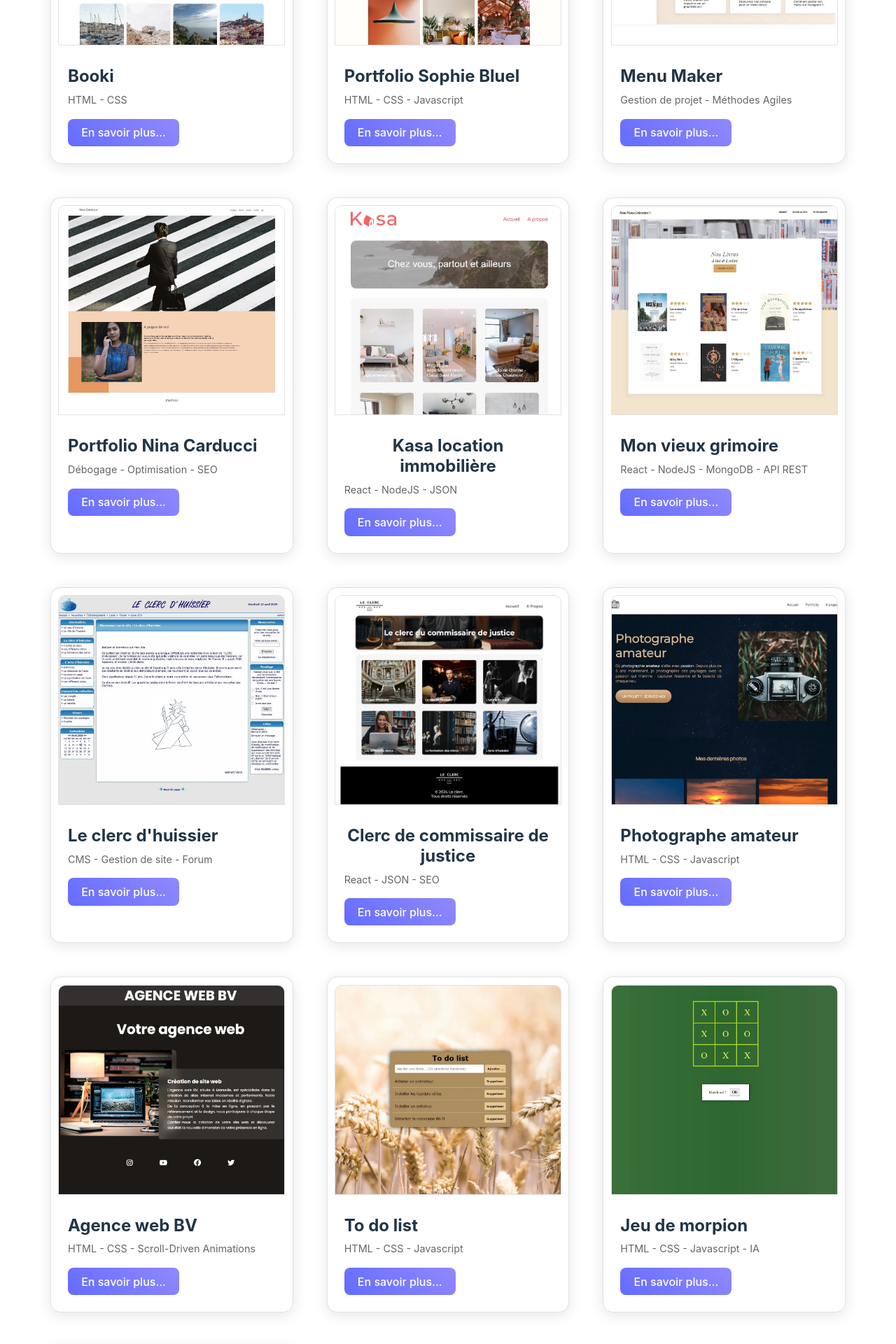
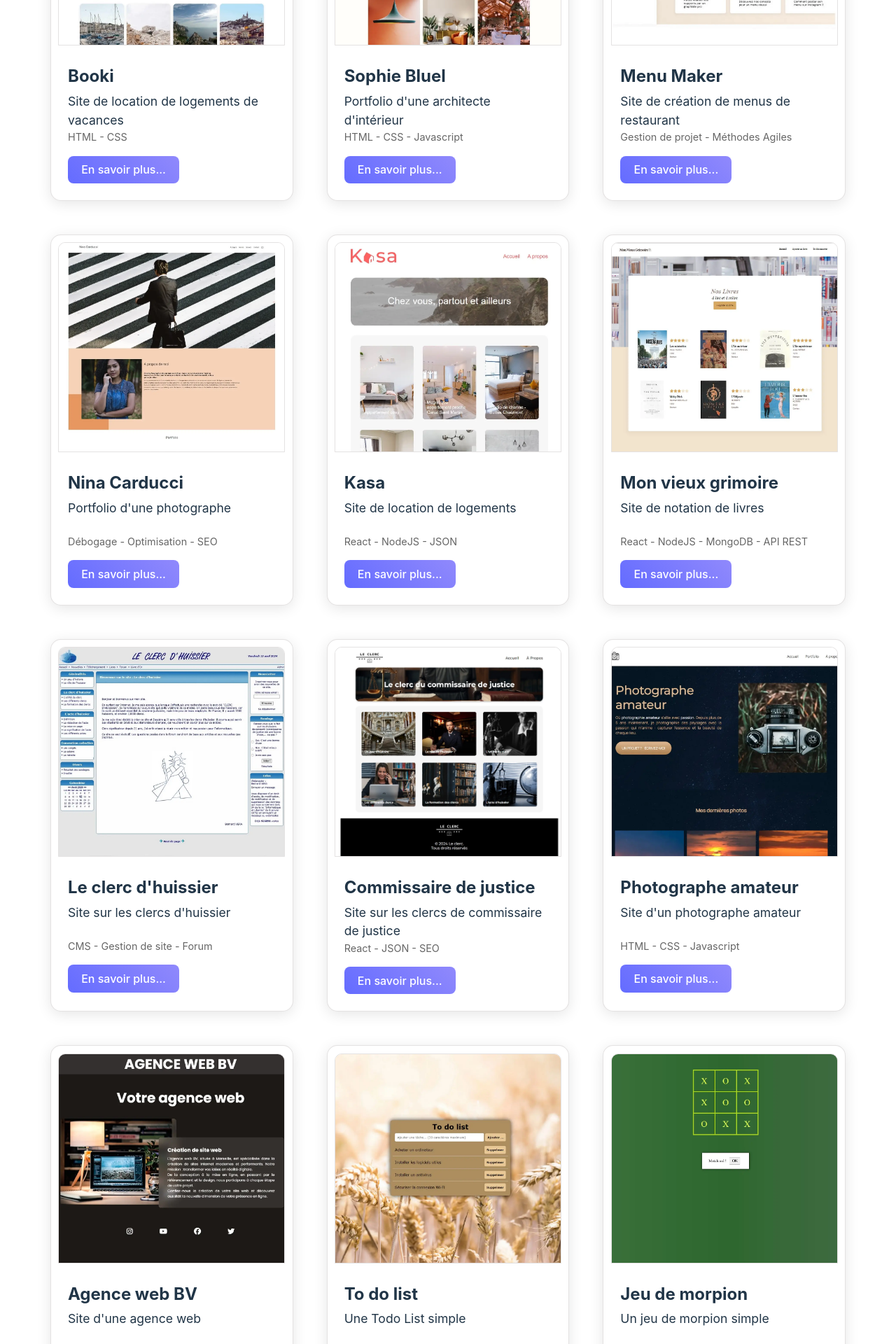
Before and after one commit to Bernard-VERA/Portfolio2, a React (Vite) app: page / in a window 1280 px wide. Shown: the part 3020-4940 px from the top of the page at 70% size. Built offline with nearby package versions, Linux system fonts and the light colour scheme.

Commit message:
Correction d'erreurs sur les Cards des projets

```diff
--- a/src/components/Projects.jsx
+++ b/src/components/Projects.jsx
@@ -6,6 +6,7 @@ const projectsData = [
   {
     name: "Booki",
     tech: "HTML - CSS",
+    text: "Site de location de logements de vacances",
     image: "/images/booki.webp",
     links: {
       github: "https://github.com/votre-compte/booki",
@@ -26,8 +27,9 @@ const projectsData = [
     }
   },
   {
-    name: "Portfolio Sophie Bluel",
+    name: "Sophie Bluel",
     tech: "HTML - CSS - Javascript",
+    text: "Portfolio d'une architecte d'intérieur",
     image: "/images/bluel.webp",
     description: {
       overview: "Portfolio d'une architecte d'intérieur",
@@ -46,6 +48,7 @@ const projectsData = [
   {
     name: "Menu Maker",
     tech: "Gestion de projet - Méthodes Agiles",
+    text: "Site de création de menus de restaurant",
     image: "/images/qwenta.webp",
     description: {
       overview: "Gestion d'un projet de création de menus pour restaurants",
@@ -61,8 +64,9 @@ const projectsData = [
     }
   },
   {
-    name: "Portfolio Nina Carducci",
+    name: "Nina Carducci",
     tech: "Débogage - Optimisation - SEO",
+    text: "Portfolio d'une photographe",
     image: "/images/carducci.webp",
     description: {
       overview: "Portfolio d'une photographe professionnelle",
@@ -78,8 +82,9 @@ const projectsData = [
     }
   },
   {
-    name: "Kasa location immobilière",
+    name: "Kasa",
     tech: "React - NodeJS - JSON",
+    text: "Site de location de logements",
     image: "/images/kasa.webp",
     description: {
       overview: "Plateforme de location immobilière",
@@ -96,6 +101,7 @@ const projectsData = [
   {
     name: "Mon vieux grimoire",
     tech: "React - NodeJS - MongoDB - API REST",
+    text: "Site de notation de livres",
     image: "/images/grimoire.webp",
     description: {
       overview: "Site de notation de livres",
@@ -115,6 +121,7 @@ const projectsData = [
   {
     name: "Le clerc d'huissier",
     tech: "CMS - Gestion de site - Forum",
+    text: "Site sur les clercs d'huissier",
     image: "/images/huissier.webp",
     description: {
       overview: "Forum professionnel pour clercs d'huissier",
@@ -130,8 +137,9 @@ const projectsData = [
     }
   },
   {
-    name: "Clerc de commissaire de justice",
+    name: "Commissaire de justice",
     tech: "React - JSON - SEO",
+    text: "Site sur les clercs de commissaire de justice",
     image: "/images/clerc.webp",
     description: {
       overview: "Site d'information professionnelle",
@@ -149,6 +157,7 @@ const projectsData = [
   {
     name: "Photographe amateur",
     tech: "HTML - CSS - Javascript",
+    text: "Site d'un photographe amateur",
     image: "/images/photographe.webp",
     description: {
       overview: "Portfolio photographique",
@@ -166,6 +175,7 @@ const projectsData = [
   {
     name: "Agence web BV",
     tech: "HTML - CSS - Scroll-Driven Animations",
+    text: "Site d'une agence web",
     image: "/images/agence.webp",
     description: {
       overview: "Site vitrine d'agence web",
@@ -183,6 +193,7 @@ const projectsData = [
   {
     name: "To do list",
     tech: "HTML - CSS - Javascript",
+    text: "Une Todo List simple",
     image: "/images/todo.webp",
     description: {
       overview: "Application de gestion de tâches",
@@ -200,6 +211,7 @@ const projectsData = [
   {
     name: "Jeu de morpion",
     tech: "HTML - CSS - Javascript - IA",
+    text: "Un jeu de morpion simple",
     image: "/images/morpion.webp",
     description: {
       overview: "Jeu de morpion avec IA",
@@ -215,8 +227,9 @@ const projectsData = [
     }
   },
   {
-    name: "Générateur de bulletin de salaire",
+    name: "Bulletin de salaire",
     tech: "HTML - CSS - Javascript - IA",
+    text: "Générateur de bulletin de salaire",
     image: "/images/salaire.webp",
     description: {
       overview: "Outil de génération de fiches de paie",
@@ -323,6 +336,7 @@ function Projects() {
             />
             <div className="project-content">
               <h3 className="project-title">{project.name}</h3>
+              <p className="project-text">{project.text}</p>
               <p className="project-tech">{project.tech}</p>
               <button
                 className="project-button"
--- a/src/styles/Projects.css
+++ b/src/styles/Projects.css
@@ -46,6 +46,7 @@
   flex-direction: column;
   align-items: flex-start;
   padding: 1.5rem;
+  text-align: left;
 }
 
 .project-title {
```
